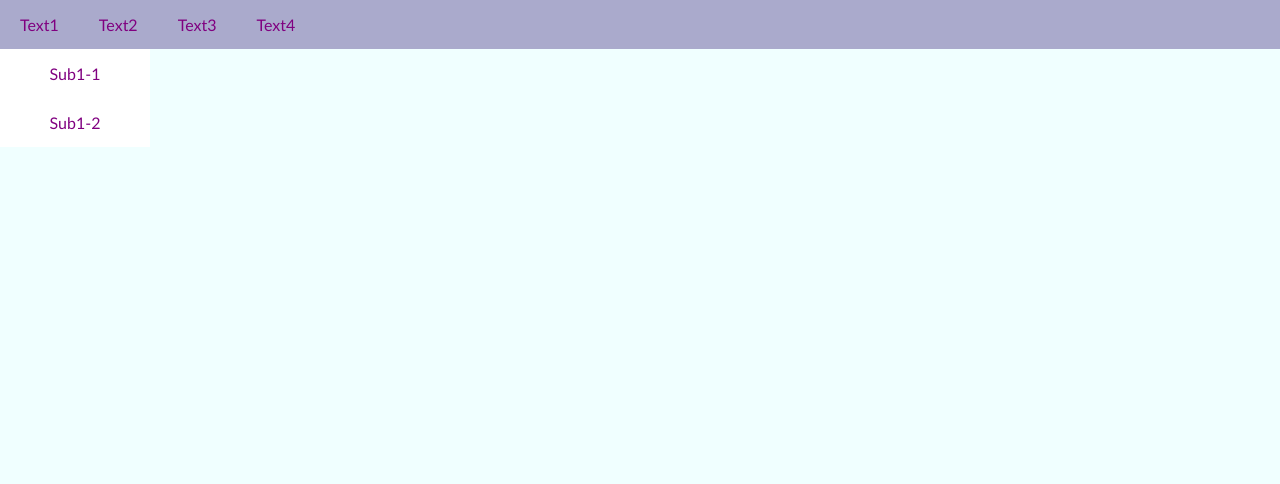
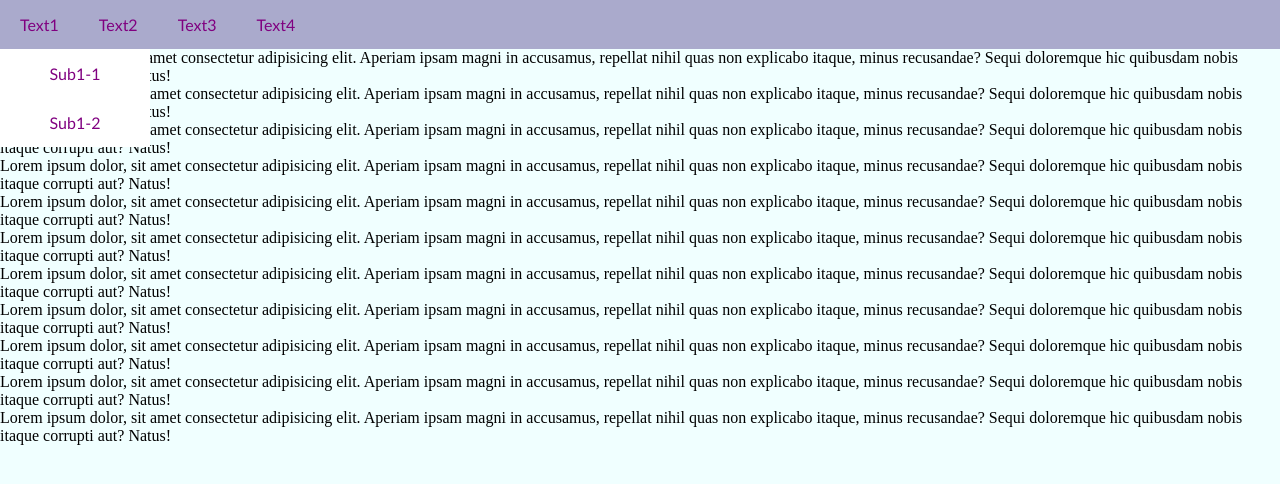
Before and after one commit to Tudor-debug819/multilevel-menu, a plain HTML site: page index.html in a window 1280 px wide. Drawn offline with Linux system fonts and the light colour scheme.

Commit message:
almost done

```diff
--- a/index.html
+++ b/index.html
@@ -41,6 +41,21 @@
         <li><a href="#">Text4</a></li>
       </ul>
     </header>
+
+    <p>Tudor ipsum dolor, sit amet consectetur adipisicing elit. Aperiam ipsam magni in accusamus, repellat nihil quas non explicabo itaque, minus recusandae? Sequi doloremque hic quibusdam nobis itaque corrupti aut? Natus!</p>
+    <p>Lorem ipsum dolor, sit amet consectetur adipisicing elit. Aperiam ipsam magni in accusamus, repellat nihil quas non explicabo itaque, minus recusandae? Sequi doloremque hic quibusdam nobis itaque corrupti aut? Natus!</p>
+
+    <p>Lorem ipsum dolor, sit amet consectetur adipisicing elit. Aperiam ipsam magni in accusamus, repellat nihil quas non explicabo itaque, minus recusandae? Sequi doloremque hic quibusdam nobis itaque corrupti aut? Natus!</p>
+
+    <p>Lorem ipsum dolor, sit amet consectetur adipisicing elit. Aperiam ipsam magni in accusamus, repellat nihil quas non explicabo itaque, minus recusandae? Sequi doloremque hic quibusdam nobis itaque corrupti aut? Natus!</p>
+    <p>Lorem ipsum dolor, sit amet consectetur adipisicing elit. Aperiam ipsam magni in accusamus, repellat nihil quas non explicabo itaque, minus recusandae? Sequi doloremque hic quibusdam nobis itaque corrupti aut? Natus!</p>
+    <p>Lorem ipsum dolor, sit amet consectetur adipisicing elit. Aperiam ipsam magni in accusamus, repellat nihil quas non explicabo itaque, minus recusandae? Sequi doloremque hic quibusdam nobis itaque corrupti aut? Natus!</p>
+    <p>Lorem ipsum dolor, sit amet consectetur adipisicing elit. Aperiam ipsam magni in accusamus, repellat nihil quas non explicabo itaque, minus recusandae? Sequi doloremque hic quibusdam nobis itaque corrupti aut? Natus!</p>
+    <p>Lorem ipsum dolor, sit amet consectetur adipisicing elit. Aperiam ipsam magni in accusamus, repellat nihil quas non explicabo itaque, minus recusandae? Sequi doloremque hic quibusdam nobis itaque corrupti aut? Natus!</p>
+    <p>Lorem ipsum dolor, sit amet consectetur adipisicing elit. Aperiam ipsam magni in accusamus, repellat nihil quas non explicabo itaque, minus recusandae? Sequi doloremque hic quibusdam nobis itaque corrupti aut? Natus!</p>
+    <p>Lorem ipsum dolor, sit amet consectetur adipisicing elit. Aperiam ipsam magni in accusamus, repellat nihil quas non explicabo itaque, minus recusandae? Sequi doloremque hic quibusdam nobis itaque corrupti aut? Natus!</p>
+    <p>Lorem ipsum dolor, sit amet consectetur adipisicing elit. Aperiam ipsam magni in accusamus, repellat nihil quas non explicabo itaque, minus recusandae? Sequi doloremque hic quibusdam nobis itaque corrupti aut? Natus!</p>
+
     <script src="main.js"></script>
   </body>
 </html>
--- a/style.css
+++ b/style.css
@@ -92,10 +92,6 @@ ul li:hover > .submenu {
     display: flex;
   }
 
-  /* ul li {
-    width: 100%;
-  } */
-
   .submenu {
     position: static;
     width: 100%;
```
Also changed, not shown: main.js (indentation only).
